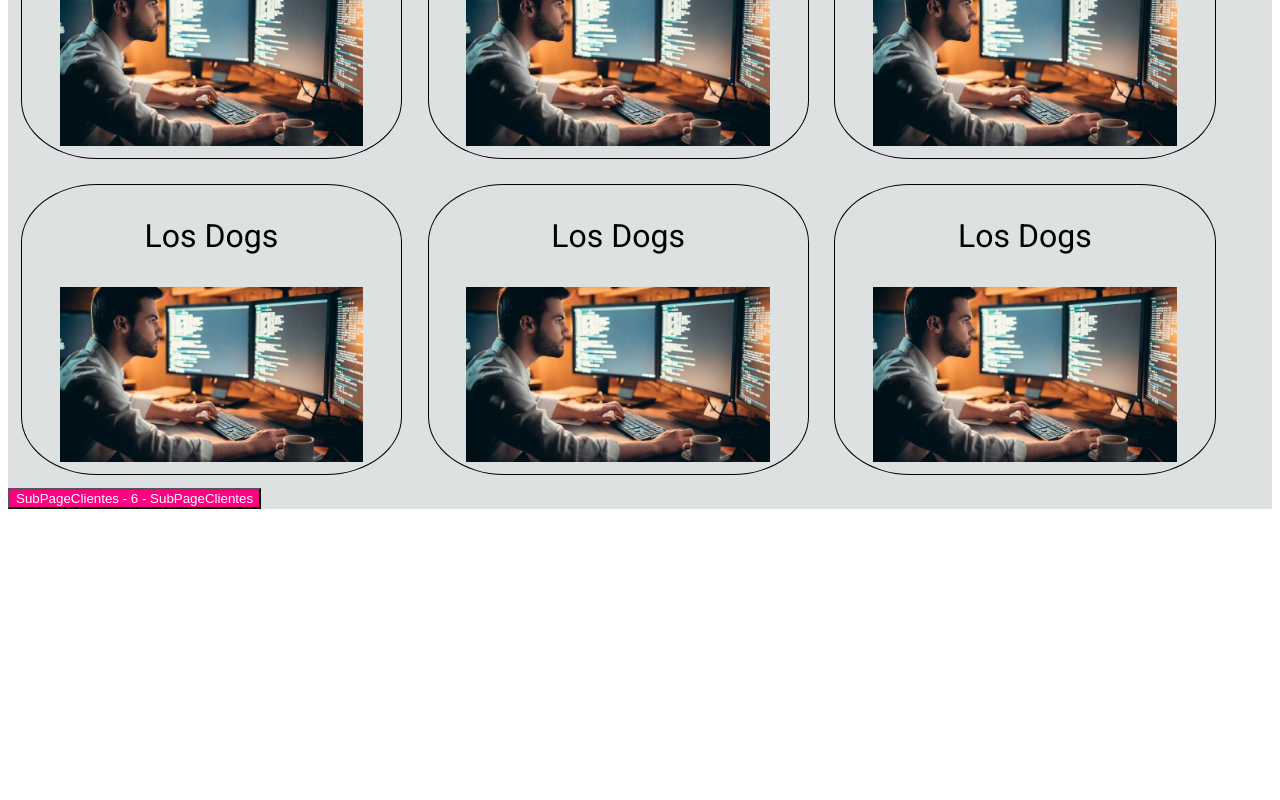
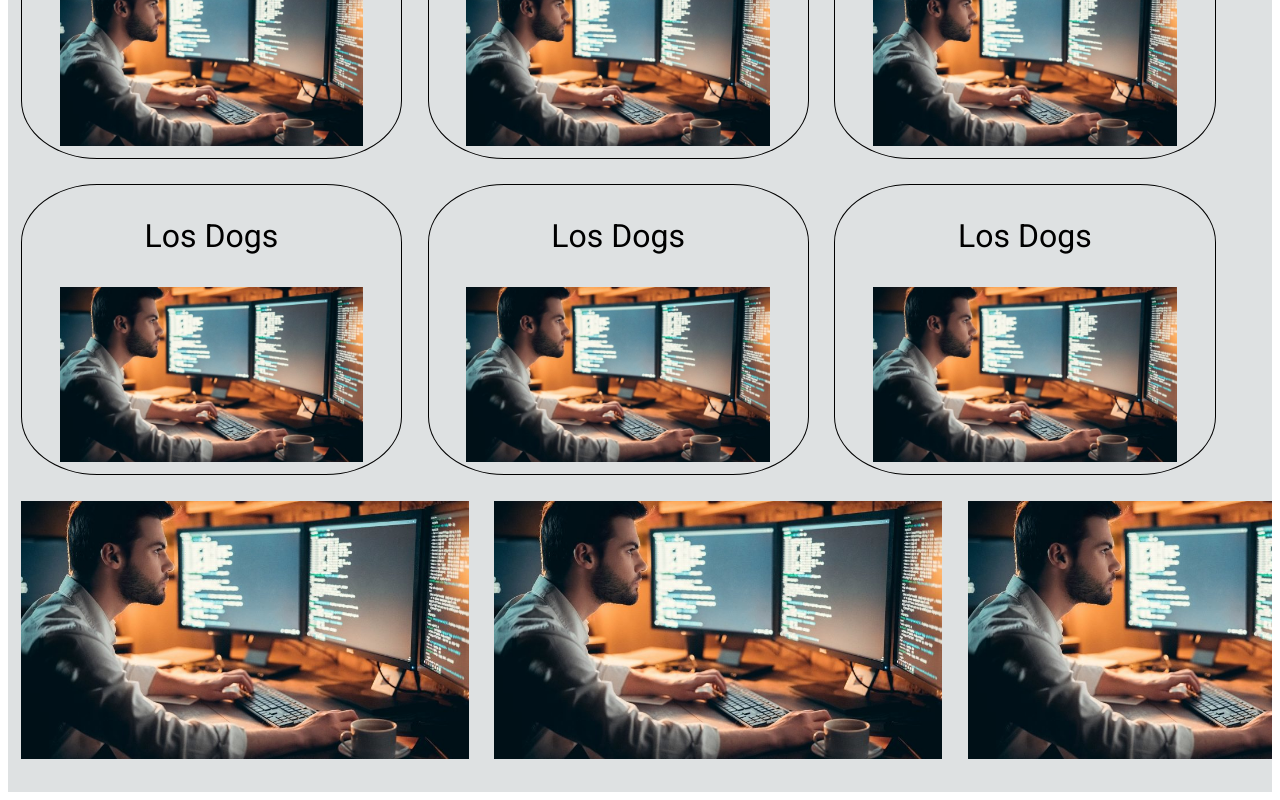
Before and after one commit to BrunoSoaresE/Manga, a Next.js app: page / in a window 1280 px wide. Shown: the part 2644-3444 px from the top of the page. Before the commit the page ends 3161 px from the top, so only its background shows below. Built offline with nearby package versions, Linux system fonts and the light colour scheme.

Commit message:
scroll-behavior: smooth;

```diff
--- a/styles.module.css
+++ b/styles.module.css
@@ -3,6 +3,8 @@
     min-height: 150vh;
     overflow-x: auto;
     width: 100%;
+    scroll-behavior: smooth;
+
   }
 
   .appmodulos{
--- a/subPages/Clientes/Clientes.js
+++ b/subPages/Clientes/Clientes.js
@@ -1,14 +1,41 @@
-import styles from './Clientes.module.css'
-
+import Image from 'next/image';
+import trabalho from '../../assets/images/trabalho.png';
+import styles from './Clientes.module.css';
 export function SubPageClientes(props) {
   return (
-    <button
-      type="button"
-      // Note how the "error" class is accessed as a property on the imported
-      // `styles` object.
-      className={styles.error}
-    >
-     SubPageClientes - {props.name}
-    </button>
+    <div className={styles.clienteContainer}>
+      <div className={styles.clienteList}>
+        <div className={styles.clienteListScroll}>
+          <Image src={trabalho} className={styles.clienteListLogo} alt="Logo TecManga" />
+          <Image src={trabalho} className={styles.clienteListLogo} alt="Logo TecManga" />
+          <Image src={trabalho} className={styles.clienteListLogo} alt="Logo TecManga" />
+          <Image src={trabalho} className={styles.clienteListLogo} alt="Logo TecManga" />
+          <Image src={trabalho} className={styles.clienteListLogo} alt="Logo TecManga" />
+          <Image src={trabalho} className={styles.clienteListLogo} alt="Logo TecManga" />
+          <Image src={trabalho} className={styles.clienteListLogo} alt="Logo TecManga" />
+          <Image src={trabalho} className={styles.clienteListLogo} alt="Logo TecManga" />
+          <Image src={trabalho} className={styles.clienteListLogo} alt="Logo TecManga" />
+          <Image src={trabalho} className={styles.clienteListLogo} alt="Logo TecManga" />
+          <Image src={trabalho} className={styles.clienteListLogo} alt="Logo TecManga" />
+          <Image src={trabalho} className={styles.clienteListLogo} alt="Logo TecManga" />
+        </div>
+      </div>
+      <p className={styles.clienteTexto}></p>
+
+      <div className={styles.clienteComentarios}>
+        <div className={styles.clienteComentariosCard}>
+          {/*  <Image src={trabalho} className={styles.clienteComentariosFoto} alt="Logo TecManga" />*/}
+          <p className={styles.clienteComentariosNome}></p>
+          <p className={styles.clienteComentariosData}></p>
+          <p className={styles.clienteComentariosNota}></p>
+          <p className={styles.clienteComentariosLink}></p>
+          <p className={styles.clienteComentariosTexto}></p>
+        </div>
+
+
+      </div>
+
+
+    </div>
   )
 }
--- a/subPages/Clientes/Clientes.module.css
+++ b/subPages/Clientes/Clientes.module.css
@@ -1,4 +1,20 @@
-.error {
-    color: white;
-    background-color: rgb(255, 0, 128);
+.clienteContainer {
+    width: 100%;
+
   }
+
+.clienteList{
+  overflow-x: scroll;
+  max-width: 100%;
+
+}
+
+.clienteListScroll{
+  width: calc(37vw * 12 );
+
+}
+.clienteListLogo{
+  width: 35vw;
+  margin: 1vw;
+  height: auto;
+}
```
